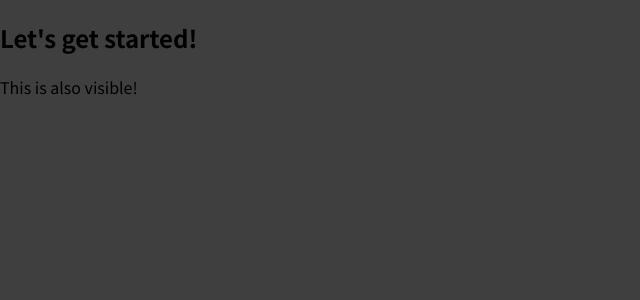
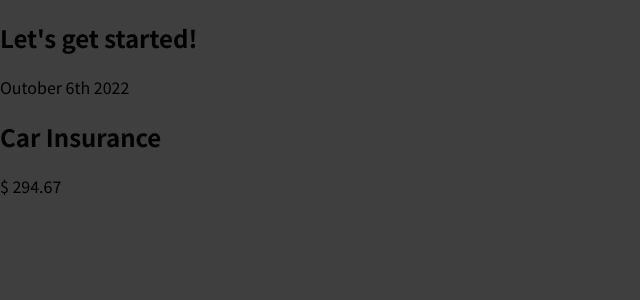
Before and after one commit to hoinlee-moi/Programming_Practice, a JavaScript app in the folder react-complete-guide/: page / in a window 1280 px wide. Shown: the top 300 px of the page, without its empty margins (0-640 px from the left). Built offline with nearby package versions, Linux system fonts and the light colour scheme.

Commit message:
add : react 강의 추가

```diff
--- a/react-complete-guide/src/App.js
+++ b/react-complete-guide/src/App.js
@@ -1,8 +1,10 @@
+import ExpenseItem from "./components/ExpenseItem";
+
 function App() {
   return (
     <div>
       <h2>Let's get started!</h2>
-      <p>This is also visible!</p>
+      <ExpenseItem></ExpenseItem>
     </div>
   );
 }
--- /dev/null
+++ b/react-complete-guide/src/components/ExpenseItem.js
@@ -0,0 +1,13 @@
+function ExpenseItem() {
+  return (
+    <div>
+      <div>Outober 6th 2022</div>
+      <div>
+        <h2>Car Insurance</h2>
+        <div>$ 294.67 </div>
+      </div>
+    </div>
+  );
+}
+
+export default ExpenseItem;
```
